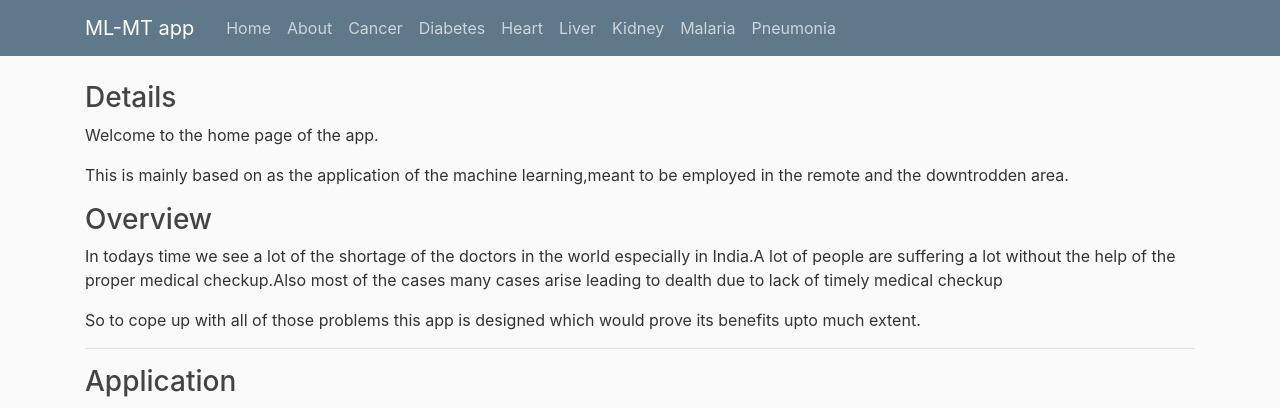
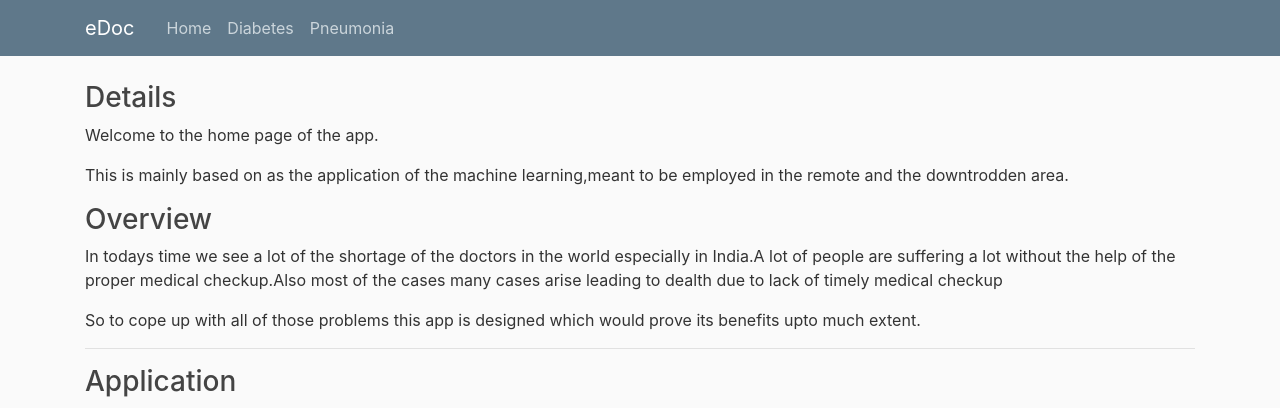
Before and after one commit to awecube/FinalProject, a Flask app: page / in a window 1280 px wide. Shown: the top 408 px of the page. Run offline with Flask 2, Linux system fonts and the light colour scheme; some libraries are stand-ins or nearby versions.

Commit message:
Minor changes

```diff
--- a/template/diabetes.html
+++ b/template/diabetes.html
@@ -33,13 +33,7 @@
       <div class="collapse navbar-collapse" id="navbarToggle">
         <div class="navbar-nav mr-auto">
           <a class="nav-item nav-link" href="/">Home</a>
-          <a class="nav-item nav-link" href="/about">About</a>
-          <a class="nav-item nav-link" href="/cancer">Cancer</a>
           <a class="nav-item nav-link" href="/diabetes">Diabetes</a>
-          <a class="nav-item nav-link" href="/heart">Heart</a>
-          <a class="nav-item nav-link" href="/liver">Liver</a>
-          <a class="nav-item nav-link" href="/kidney">Kidney</a>
-           <a class="nav-item nav-link" href="/Malaria">Malaria</a>
            <a class="nav-item nav-link" href="/Pneumonia">Pneumonia</a>
         </div>
         <!-- Navbar Right Side
--- a/template/home.html
+++ b/template/home.html
@@ -30,20 +30,14 @@
 
 
 
-      <a class="navbar-brand mr-4" href="/">ML-MT app</a>
+      <a class="navbar-brand mr-4" href="/">eDoc</a>
       <button class="navbar-toggler" type="button" data-toggle="collapse" data-target="#navbarToggle" aria-controls="navbarToggle" aria-expanded="false" aria-label="Toggle navigation">
         <span class="navbar-toggler-icon"></span>
       </button>
       <div class="collapse navbar-collapse" id="navbarToggle">
         <div class="navbar-nav mr-auto">
           <a class="nav-item nav-link" href="/">Home</a>
-          <a class="nav-item nav-link" href="/about">About</a>
-          <a class="nav-item nav-link" href="/cancer">Cancer</a>
           <a class="nav-item nav-link" href="/diabetes">Diabetes</a>
-          <a class="nav-item nav-link" href="/heart">Heart</a>
-          <a class="nav-item nav-link" href="/liver">Liver</a>
-          <a class="nav-item nav-link" href="/kidney">Kidney</a>
-           <a class="nav-item nav-link" href="/Malaria">Malaria</a>
            <a class="nav-item nav-link" href="/Pneumonia">Pneumonia</a>
         </div>
         <!-- Navbar Right Side
--- a/template/index.html
+++ b/template/index.html
@@ -75,13 +75,7 @@
       <div class="collapse navbar-collapse" id="navbarToggle">
         <div class="navbar-nav mr-auto">
           <a class="nav-item nav-link" href="/">Home</a>
-          <a class="nav-item nav-link" href="/about">About</a>
-          <a class="nav-item nav-link" href="/cancer">Cancer</a>
           <a class="nav-item nav-link" href="/diabetes">Diabetes</a>
-          <a class="nav-item nav-link" href="/heart">Heart</a>
-          <a class="nav-item nav-link" href="/liver">Liver</a>
-          <a class="nav-item nav-link" href="/kidney">Kidney</a>
-          <a class="nav-item nav-link" href="/Malaria">Malaria</a>
           <a class="nav-item nav-link" href="/Pneumonia">Pneumonia</a>
 
         </div>
```
Also changed, not shown: app.py (+0 -17 lines), template/index2.html (+1 -7 lines), template/predict.html (+1 -7 lines), template/predict1.html (+1 -7 lines), template/register.html (+1 -7 lines), template/result.html (+1 -7 lines), static/Pneumonia.jpg, 1 other file.
